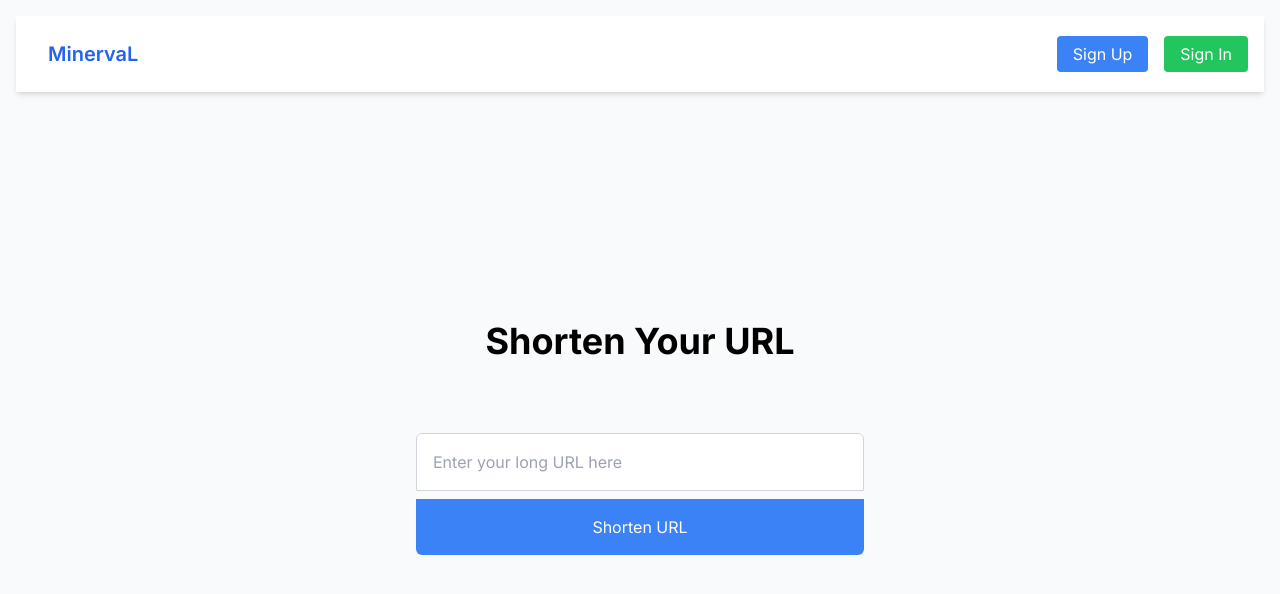
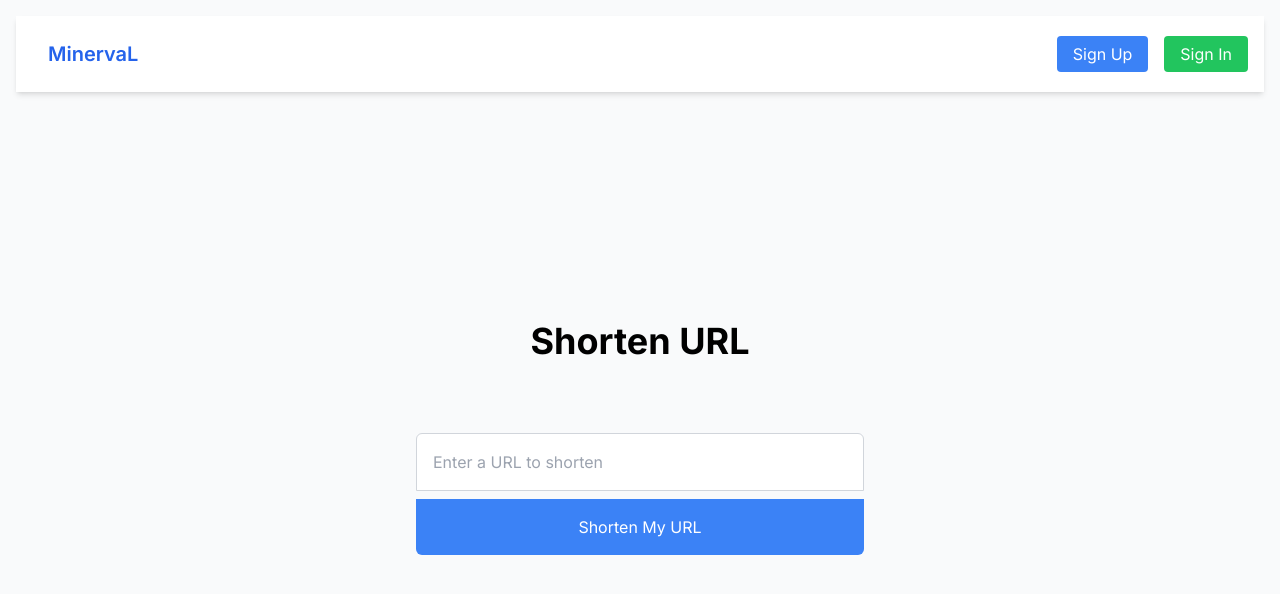
Before and after one commit to kinskiwu/blink-r-next, a Next.js app: page /shorten-url in a window 1280 px wide. Shown: the top 594 px of the page. Built offline with nearby package versions, Linux system fonts and the light colour scheme; no server answers.

Commit message:
update shroten url

```diff
--- a/src/app/components/UrlShortnerDisplay.tsx
+++ b/src/app/components/UrlShortnerDisplay.tsx
@@ -47,14 +47,14 @@ const UrlShortenerDisplay = () => {
         type="text"
         value={longUrl}
         onChange={(e) => setLongUrl(e.target.value)}
-        placeholder="Enter your long URL here"
+        placeholder="Enter a URL to shorten"
         className="w-full p-4 mb-2 border border-gray-300 rounded-t-md focus:outline-none focus:ring-2 focus:ring-blue-500"
       />
       <button
         onClick={handleShortenUrl}
         className="w-full p-4 bg-blue-500 text-white rounded-b-md hover:bg-blue-600 focus:outline-none focus:ring-2 focus:ring-blue-500 transition duration-300"
       >
-        Shorten URL
+        Shorten My URL
       </button>
       {shortUrl && (
         <div className="mt-4 p-4 border border-gray-300 rounded-md shadow">
--- a/src/app/shorten-url/page.tsx
+++ b/src/app/shorten-url/page.tsx
@@ -17,7 +17,7 @@ const [user] = useAuthState(auth);
     <div className="flex flex-col min-h-screen bg-gray-50 p-4">
       <TopNavBar isLoggedIn={!!user} handleSignOut={handleSignOut} />
       <div className="flex-grow flex flex-col items-center justify-center">
-        <h1 className="text-4xl font-bold mb-8">Shorten Your URL</h1>
+        <h2 className="text-4xl font-bold mb-8">Shorten URL</h2>
         <UrlShortenerDisplay />
       </div>
     </div>
```
